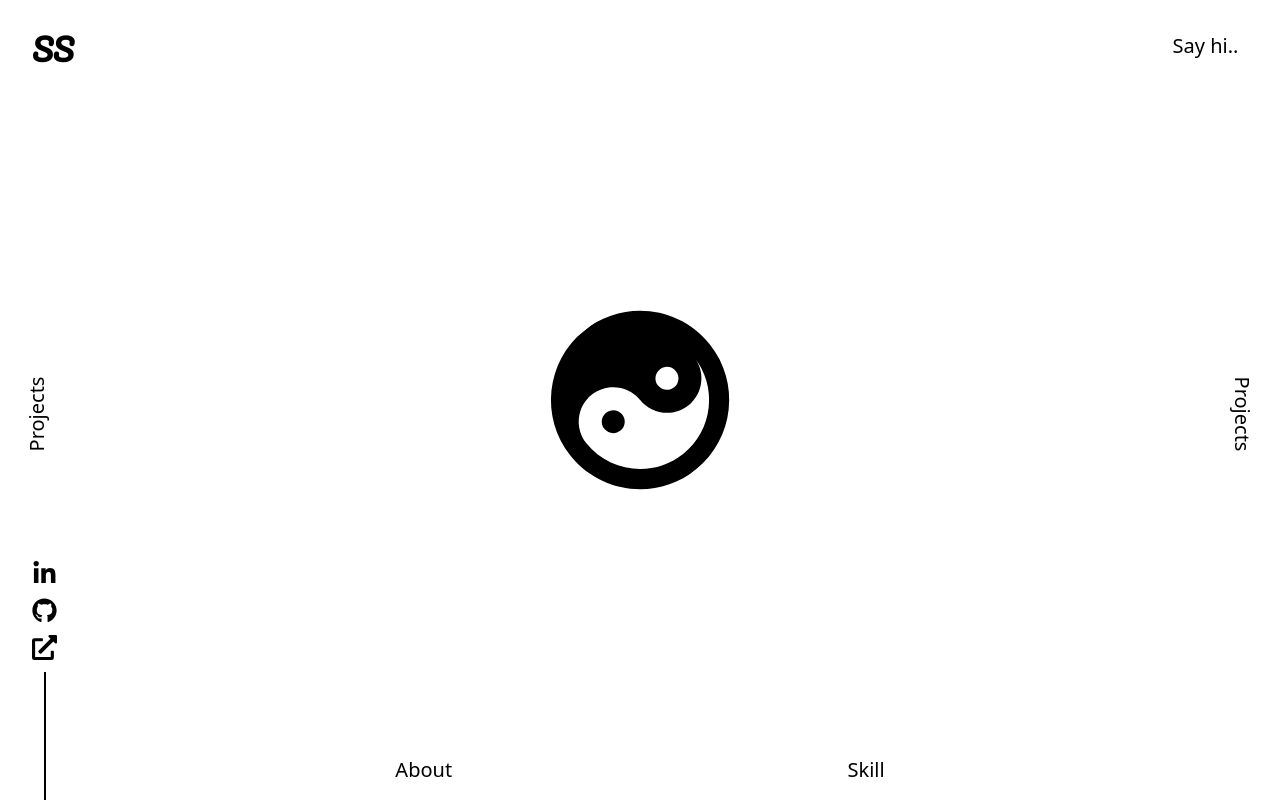
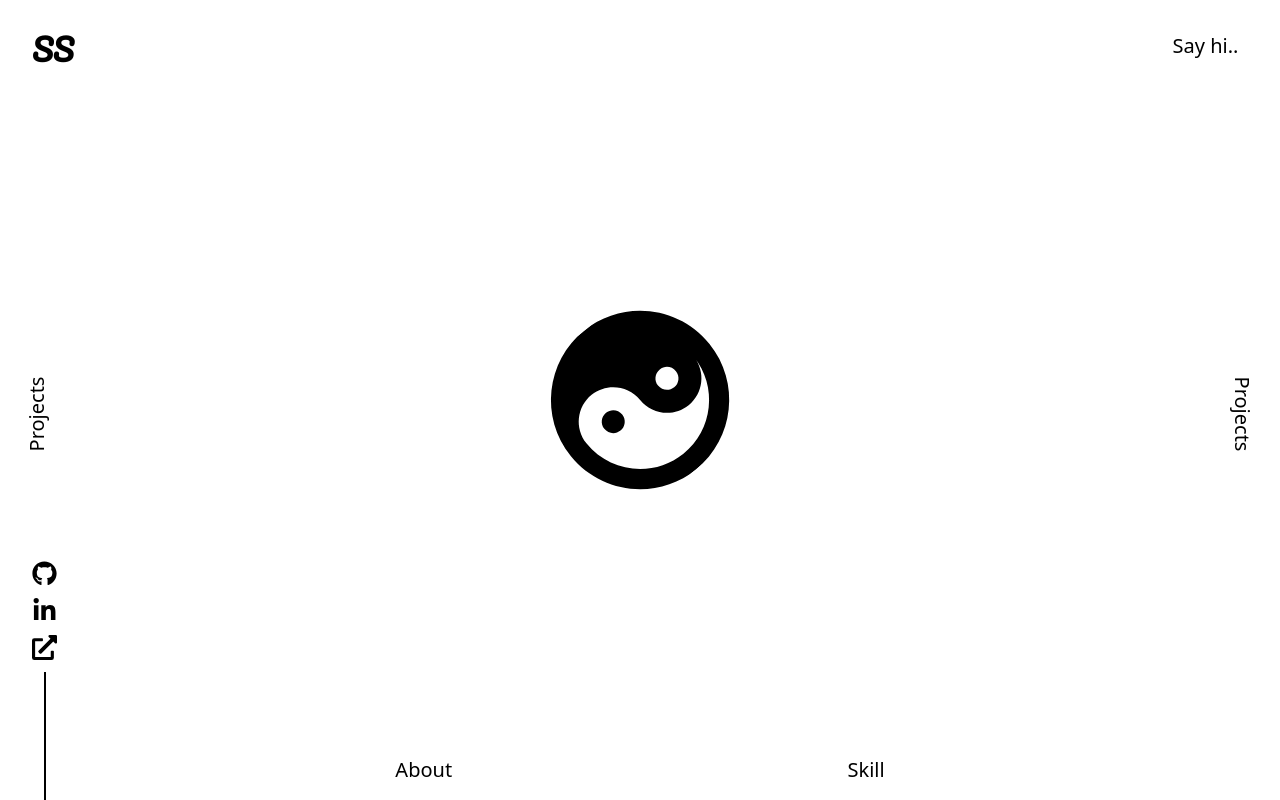
Before and after one commit to saurabh-dev-vns/portfolio-3, a React (Vite) app: page / in a window 1280 px wide. Built offline with nearby package versions, Linux system fonts and the light colour scheme.

Commit message:
social button update

```diff
--- a/src/components/SocialButtons/SocialButtons.jsx
+++ b/src/components/SocialButtons/SocialButtons.jsx
@@ -7,13 +7,13 @@ const SocialButtons = () => {
 
   return (
     <div className="fixed flex items-center justify-center flex-col bottom-0 left-8 z-10 gap-3">
-      <a href="#" className={` ${isClicked?'md:text-white':'md:text-black'}`}>
+      <a href="https://github.com/saurabh-dev-vns" target='_blank' className={` ${isClicked?'md:text-white':'md:text-black'}`}>
+        <FaGithub className="w-[25px] h-[25px] hover:scale-125 transform transition-transform duration-300" />
+      </a>
+      <a href="https://www.linkedin.com/in/saurabh-sahani-dev"  target='_blank' className={` ${isClicked?'md:text-white':'md:text-black'}`}>
         <FaLinkedinIn className="w-[25px] h-[25px] hover:scale-125 transform transition-transform duration-300" />
       </a>
-      <a href="#" className={` ${isClicked?'md:text-white':'md:text-black'}`}>
-        <FaGithub className="w-[25px] h-[25px] hover:scale-125 transform transition-transform duration-300" />
-      </a>
-      <a href="#" className={` ${isClicked?'md:text-white':'md:text-black'}`}>
+      <a href="https://saurabhsahani.in/"  target='_blank' className={` ${isClicked?'md:text-white':'md:text-black'}`}>
         <FaExternalLinkAlt className="w-[25px] h-[25px] hover:scale-125 transform transition-transform duration-300" />
       </a>
       <span className={`w-[2px] h-[8rem] ${isClicked?'bg-white':' bg-black '}`}></span>
```
